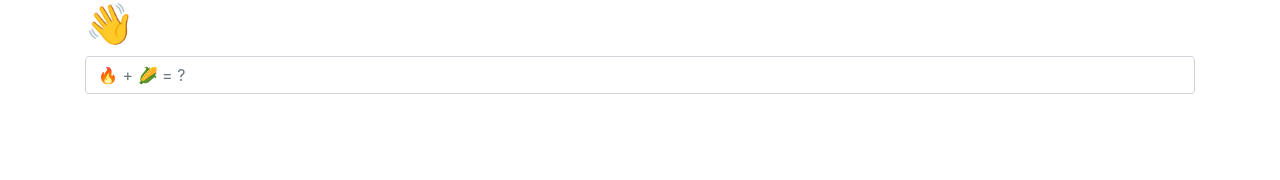
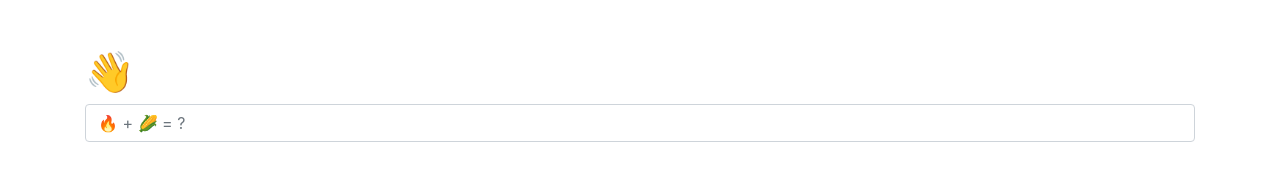
Before and after one commit to deutscher-pfadfinderbund/geheimoperation, a plain HTML site: page index.html in a window 1280 px wide. Drawn offline with Linux system fonts and the light colour scheme.

Commit message:
Add padding to top

```diff
--- a/index.html
+++ b/index.html
@@ -1 +1 @@
-<html lang="de"><head><meta charset="utf-8"><meta content="width=device-width, initial-scale=1.0" name="viewport"><link href="resources/bootstrap.min.css" rel="stylesheet"><script src="shrug.js" type="text/javascript"></script><title>👋</title></head><body class="container"><h1>👋</h1><form class="form" onsubmit="event.preventDefault(); checkForm();"><div class="form-group"><input class="form-control" id="huhu" placeholder="🔥 + 🌽 = ?"></div></form></body></html>
+<html lang="de"><head><meta charset="utf-8"><meta content="width=device-width, initial-scale=1.0" name="viewport"><link href="resources/bootstrap.min.css" rel="stylesheet"><script src="shrug.js" type="text/javascript"></script><title>👋</title></head><body><div class="container pt-5"><h1>👋</h1><form class="form" onsubmit="event.preventDefault(); checkForm();"><div class="form-group"><input class="form-control" id="huhu" placeholder="🔥 + 🌽 = ?"></div></form></div></body></html>
```
Also changed, not shown: 1 other file.
